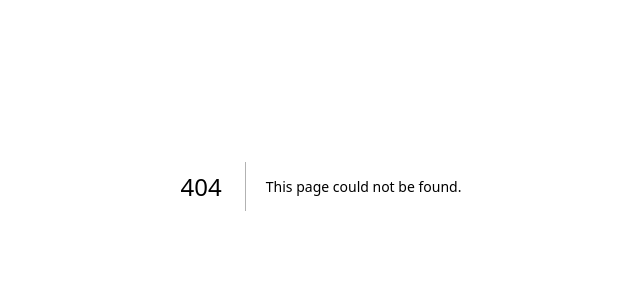
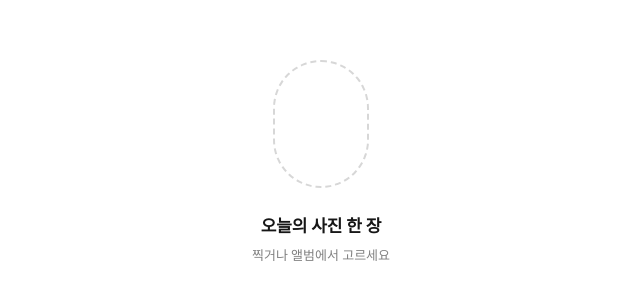
Before and after one commit to hjkim0905/dam_FE, a Next.js app in the folder apps/web/: page /record in a window 1280 px wide. Before the commit this address had no page. Shown: the part 214-514 px from the top of the page, without its empty margins (319-959 px from the left). Built offline with nearby package versions, Linux system fonts and the light colour scheme.

Commit message:
feat(web): add the capture screen
Photo goes through the native iOS sheet, the average color lands first, and
scrubbing the photo picks a pixel. Photos are downscaled before storage
because data URLs fill the localStorage quota fast.

```diff
--- a/apps/web/src/app/globals.css
+++ b/apps/web/src/app/globals.css
@@ -8,8 +8,14 @@
 
   --space-edge: 2rem;
 
+  --radius-card: 2rem;
+  --radius-pill: 999rem;
+
   --duration-fast: 0.15s;
+  --duration-slow: 0.5s;
+  --duration-ink: 0.9s;
   --ease-out-expo: cubic-bezier(0.16, 1, 0.3, 1);
+  --ease-ink: cubic-bezier(0.64, 0, 0.23, 1);
 }
 
 /* 안전 영역은 오직 여기서만 준다. body 가 가지면 배경이 그 선에서 끊긴다.
--- /dev/null
+++ b/apps/web/src/app/record/page.tsx
@@ -0,0 +1,319 @@
+/** @jsxImportSource @emotion/react */
+'use client';
+
+import { css } from '@emotion/react';
+import { useRouter } from 'next/navigation';
+import { useCallback, useEffect, useRef, useState } from 'react';
+import type { PointerEvent as ReactPointerEvent } from 'react';
+import { requestHaptic } from '@/lib/bridge';
+import { averageColor, pixelAt, rgbToHex } from '@/lib/color';
+import { toDateKey, upsertEntry } from '@/lib/entries';
+import { loadEntries, saveEntries } from '@/lib/entry-store';
+import { coverRect, fitSize } from '@/lib/image';
+
+const MAX_STORED_EDGE = 640;
+const JPEG_QUALITY = 0.6;
+const FALLBACK_COLOR = '#c9c5c1';
+
+async function toStoredPhoto(file: File): Promise<string> {
+  const bitmap = await createImageBitmap(file);
+  const { width, height } = fitSize(bitmap, MAX_STORED_EDGE);
+  const canvas = document.createElement('canvas');
+  canvas.width = width;
+  canvas.height = height;
+  canvas.getContext('2d')?.drawImage(bitmap, 0, 0, width, height);
+  bitmap.close();
+  return canvas.toDataURL('image/jpeg', JPEG_QUALITY);
+}
+
+export default function Record() {
+  const router = useRouter();
+  const photoRef = useRef<HTMLDivElement>(null);
+  const pixelsRef = useRef<ImageData | null>(null);
+
+  const [photo, setPhoto] = useState('');
+  const [color, setColor] = useState(FALLBACK_COLOR);
+  const [memo, setMemo] = useState('');
+  const [picking, setPicking] = useState(false);
+  const [ink, setInk] = useState('');
+  const [spread, setSpread] = useState(false);
+  const [failed, setFailed] = useState(false);
+
+  useEffect(() => {
+    const box = photoRef.current;
+    if (!photo || !box) return;
+
+    const image = new Image();
+    image.onload = () => {
+      const { width, height } = box.getBoundingClientRect();
+      const canvas = document.createElement('canvas');
+      canvas.width = width;
+      canvas.height = height;
+      const context = canvas.getContext('2d', { willReadFrequently: true });
+      if (!context) return;
+
+      const rect = coverRect(image, { width, height });
+      context.drawImage(image, rect.x, rect.y, rect.width, rect.height);
+
+      const pixels = context.getImageData(0, 0, width, height);
+      pixelsRef.current = pixels;
+      const average = averageColor(pixels.data);
+      setColor(average ? rgbToHex(average) : FALLBACK_COLOR);
+    };
+    image.src = photo;
+  }, [photo]);
+
+  useEffect(() => {
+    if (!ink) return;
+    const frame = requestAnimationFrame(() => setSpread(true));
+    return () => cancelAnimationFrame(frame);
+  }, [ink]);
+
+  const pick = useCallback((event: ReactPointerEvent<HTMLDivElement>) => {
+    const box = photoRef.current;
+    const pixels = pixelsRef.current;
+    if (!box || !pixels) return;
+
+    const bounds = box.getBoundingClientRect();
+    const next = rgbToHex(
+      pixelAt(
+        pixels.data,
+        pixels.width,
+        event.clientX - bounds.left,
+        event.clientY - bounds.top
+      )
+    );
+    setColor((current) => {
+      if (current !== next) requestHaptic('selection');
+      return next;
+    });
+  }, []);
+
+  const commit = () => {
+    const entry = { date: toDateKey(new Date()), color: ink, imageUrl: photo, memo: memo.trim() };
+    if (!saveEntries(upsertEntry(loadEntries(), entry))) {
+      setInk('');
+      setSpread(false);
+      setFailed(true);
+      return;
+    }
+    router.replace('/#today');
+  };
+
+  return (
+    <main
+      css={css`
+        display: flex;
+        height: 100%;
+        flex-direction: column;
+        padding: 3rem var(--space-edge) 0;
+      `}
+    >
+      {photo ? (
+        <>
+          <div
+            ref={photoRef}
+            onPointerDown={(e) => {
+              setPicking(true);
+              pick(e);
+            }}
+            onPointerMove={(e) => picking && pick(e)}
+            onPointerUp={() => setPicking(false)}
+            onPointerCancel={() => setPicking(false)}
+            css={css`
+              position: relative;
+              width: 100%;
+              aspect-ratio: 1;
+              border-radius: var(--radius-card);
+              overflow: hidden;
+              background: var(--color-faint);
+              touch-action: none;
+              animation: rise var(--duration-slow) var(--ease-out-expo) both;
+
+              @keyframes rise {
+                from {
+                  opacity: 0;
+                  transform: scale(0.98);
+                }
+              }
+            `}
+          >
+            {/* eslint-disable-next-line @next/next/no-img-element */}
+            <img
+              src={photo}
+              alt="오늘 담은 사진"
+              css={css`
+                width: 100%;
+                height: 100%;
+                object-fit: cover;
+                pointer-events: none;
+              `}
+            />
+          </div>
+
+          <p
+            css={css`
+              margin: 1.25rem 0 0;
+              text-align: center;
+              font-size: 0.8125rem;
+              letter-spacing: 0.02em;
+              color: var(--color-muted);
+              transition: opacity var(--duration-fast);
+            `}
+            style={{ opacity: picking ? 0 : 1 }}
+          >
+            사진을 문질러 오늘의 색을 고르세요
+          </p>
+
+          <div
+            css={css`
+              display: flex;
+              align-items: center;
+              gap: 1rem;
+              margin-top: auto;
+              padding: 1.5rem 0;
+            `}
+          >
+            <div
+              css={css`
+                flex: 0 0 auto;
+                width: 3.5rem;
+                height: 5rem;
+                border-radius: var(--radius-pill);
+                transition: background-color var(--duration-fast) linear;
+              `}
+              style={{ backgroundColor: color }}
+            />
+            <input
+              value={memo}
+              onChange={(e) => setMemo(e.target.value)}
+              placeholder="이 색에 담을 한 줄"
+              css={css`
+                flex: 1;
+                min-width: 0;
+                padding: 1rem 0;
+                border: none;
+                border-bottom: 0.0625rem solid var(--color-faint);
+                background: none;
+                color: inherit;
+                font: inherit;
+                outline: none;
+
+                &::placeholder {
+                  color: var(--color-faint);
+                }
+                &:focus {
+                  border-bottom-color: var(--color-muted);
+                }
+              `}
+            />
+          </div>
+
+          {failed && (
+            <p
+              css={css`
+                margin: 0 0 1rem;
+                text-align: center;
+                font-size: 0.8125rem;
+                color: oklch(55% 0.18 25);
+              `}
+            >
+              저장 공간이 부족해요. 지난 기록을 정리해 주세요.
+            </p>
+          )}
+
+          <button
+            type="button"
+            onClick={() => setInk(color)}
+            css={css`
+              margin-bottom: 2rem;
+              padding: 1.125rem;
+              border: none;
+              border-radius: var(--radius-pill);
+              color: var(--color-background);
+              font: inherit;
+              font-weight: 600;
+              transition: transform var(--duration-fast) var(--ease-out-expo);
+
+              &:active {
+                transform: scale(0.97);
+              }
+            `}
+            style={{ backgroundColor: color }}
+          >
+            담기
+          </button>
+        </>
+      ) : (
+        <label
+          css={css`
+            display: flex;
+            flex: 1;
+            flex-direction: column;
+            align-items: center;
+            justify-content: center;
+            gap: 1.5rem;
+            padding-bottom: 6rem;
+          `}
+        >
+          <span
+            css={css`
+              width: 6rem;
+              height: 8rem;
+              border: 0.125rem dashed var(--color-faint);
+              border-radius: var(--radius-pill);
+            `}
+          />
+          <span
+            css={css`
+              font-size: 1.0625rem;
+              font-weight: 600;
+              letter-spacing: -0.01em;
+            `}
+          >
+            오늘의 사진 한 장
+          </span>
+          <span
+            css={css`
+              margin-top: -1rem;
+              font-size: 0.8125rem;
+              color: var(--color-muted);
+            `}
+          >
+            찍거나 앨범에서 고르세요
+          </span>
+          <input
+            type="file"
+            accept="image/*"
+            capture="environment"
+            onChange={async (e) => {
+              const file = e.target.files?.[0];
+              if (file) setPhoto(await toStoredPhoto(file));
+            }}
+            css={css`
+              display: none;
+            `}
+          />
+        </label>
+      )}
+
+      {ink && (
+        <div
+          onTransitionEnd={commit}
+          css={css`
+            position: fixed;
+            top: 50%;
+            left: 50%;
+            width: 1.5rem;
+            height: 1.5rem;
+            margin: -0.75rem 0 0 -0.75rem;
+            border-radius: var(--radius-pill);
+            transition: transform var(--duration-ink) var(--ease-ink);
+            pointer-events: none;
+          `}
+          style={{ backgroundColor: ink, transform: `scale(${spread ? 140 : 1})` }}
+        />
+      )}
+    </main>
+  );
+}
```
